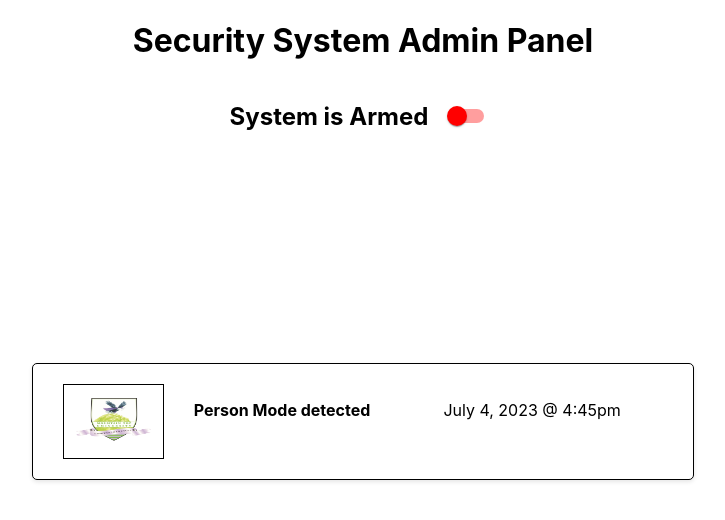
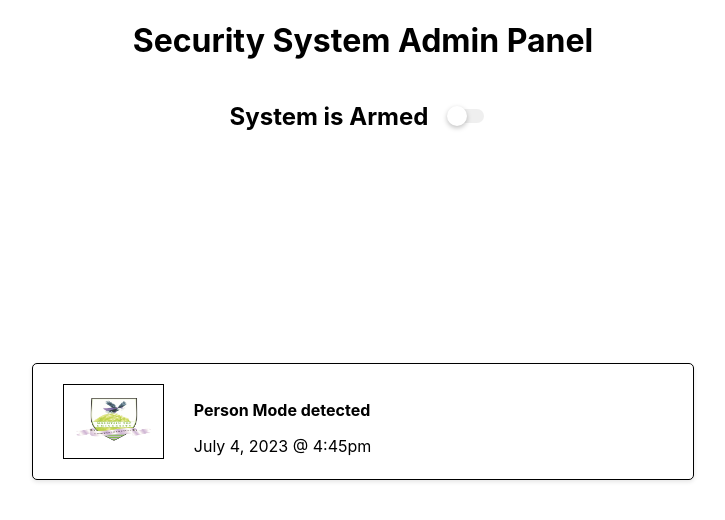
Before and after one commit to 56radius/mtusecuritycentre, a React (Create React App) app: page /home in a window 1280 px wide. Shown: the top 520 px of the page, without its empty margins (277-1002 px from the left). Built offline with nearby package versions, Linux system fonts and the light colour scheme.

Commit message:
Almost done with the home screen

```diff
--- a/src/components/homescreen.js
+++ b/src/components/homescreen.js
@@ -31,9 +31,18 @@ function HomeScreen() {
           <Switch
             sx={{
               "& .MuiSwitch-thumb": {
-                color: "red",
+                width: 20,
+                height: 20,
+                boxShadow: "0px 2px 5px rgba(0, 0, 0, 0.25)",
               },
               "& .MuiSwitch-track": {
+                borderRadius: 20,
+                backgroundColor: "#D6D6D6",
+              },
+              "& .Mui-checked .MuiSwitch-thumb": {
+                backgroundColor: "red", // iOS blue color
+              },
+              "& .Mui-checked .MuiSwitch-track": {
                 backgroundColor: "red",
               },
             }}
@@ -42,13 +51,6 @@ function HomeScreen() {
           />
         </div>
       </div>
-      {/* logs text and nummber list
-      <div style={{ flexDirection: "row" }} className="logs">
-        <h2>Logs</h2>
-      </div>
-      <div className="helo">
-        <h2>Helo</h2>
-      </div> */}
 
       {/* Card for motion detection */}
       <div className="card">
@@ -70,19 +72,12 @@ function HomeScreen() {
             />
           </div>
         </button>
-        <p
-          style={{
-            fontWeight: "bold",
-            marginBottom: "30",
-            flexDirection: "row",
-          }}
-          className="text-content"
-        >
-          Person Mode detected
-        </p>
-        <p style={{ marginBottom: 0 }} className="text-content">
-          July 4, 2023 @ 4:45pm
-        </p>
+        <div className="text-content">
+          <p style={{ fontWeight: "bold", marginBottom: "5px" }}>
+            Person Mode detected
+          </p>
+          <p style={{ marginBottom: 0 }}>July 4, 2023 @ 4:45pm</p>
+        </div>
       </div>
     </div>
   );
```
